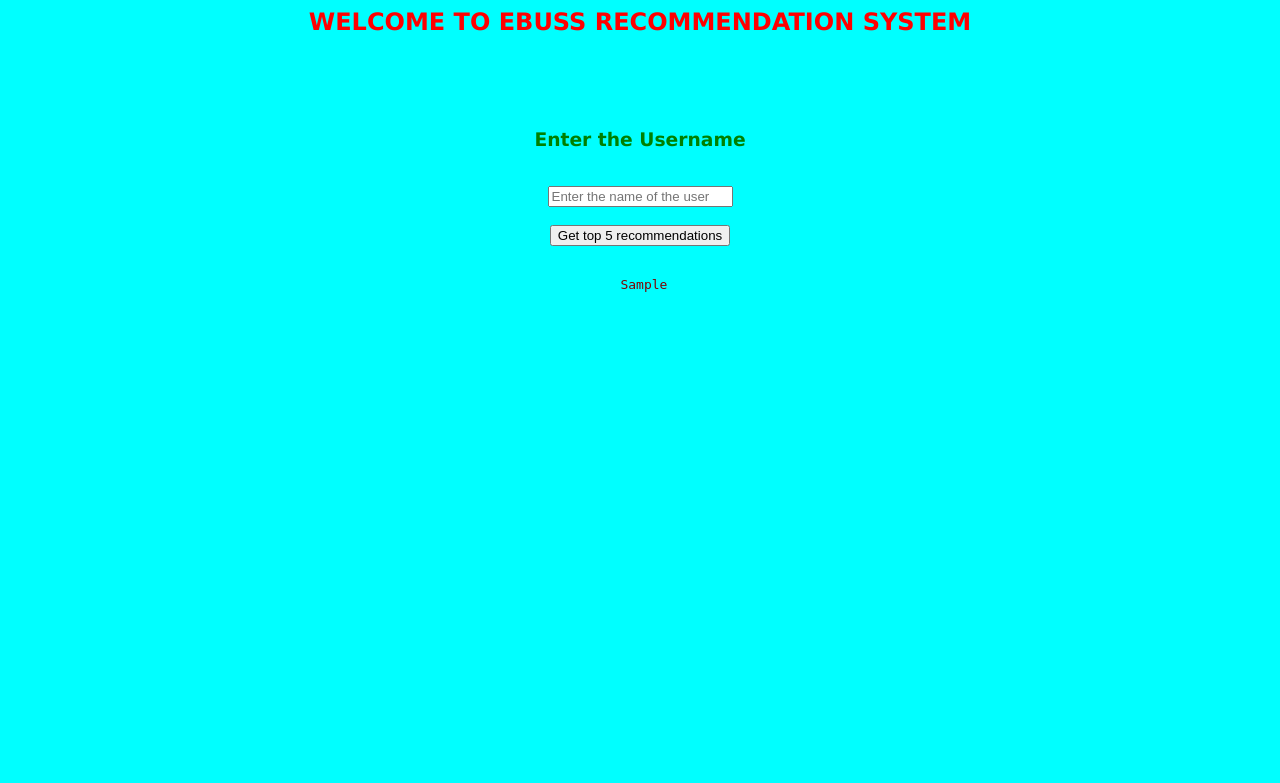
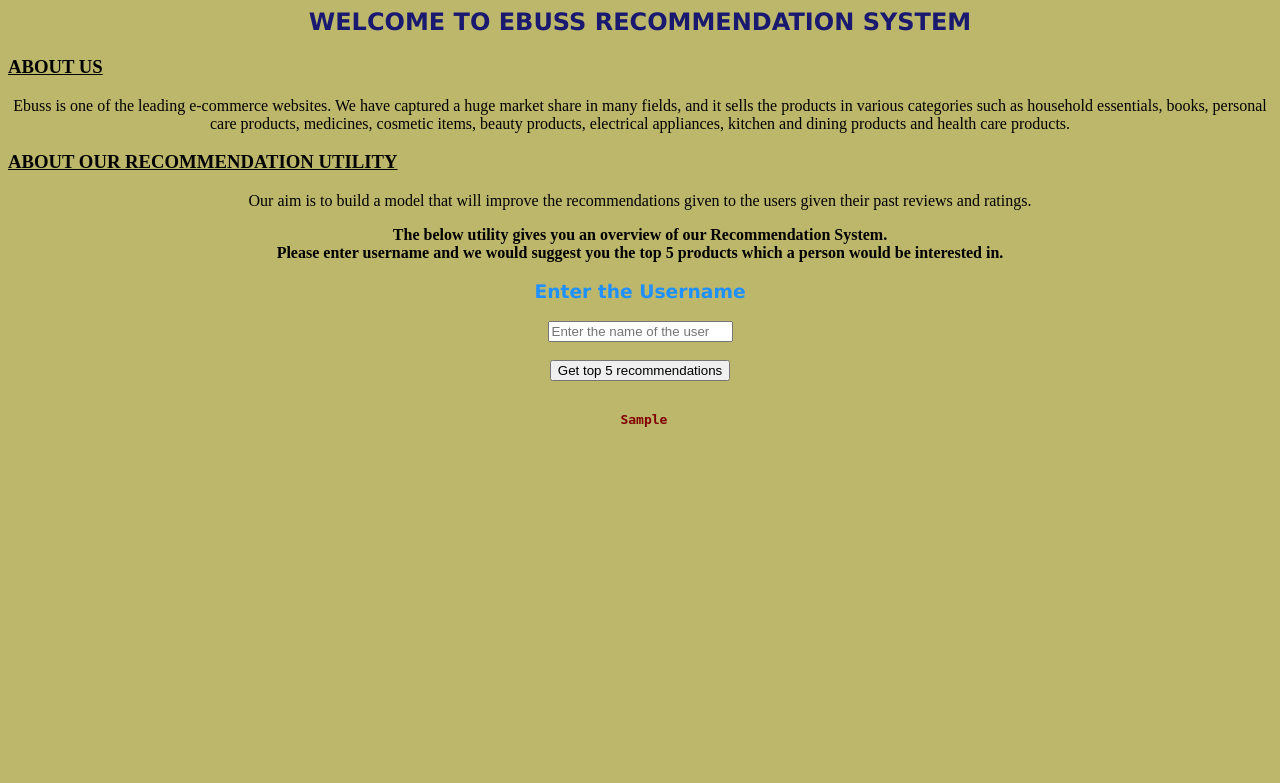
Before and after one commit to sirisha1298/Sentiment-Based-Recommendation-System, a Flask app: template templates/index.html in a window 1280 px wide. Shown: the top 783 px of the page. Run offline with Flask 2, Linux system fonts and the light colour scheme; the template is opened without the code that fills it: most values are stand-ins (such as "Sample title", 1, 10 or a date in 2020); parts of the project's set-up code (start-up, migrations or seed data) failed here and were passed over.

Commit message:
HTML page

```diff
--- a/templates/index.html
+++ b/templates/index.html
@@ -6,17 +6,33 @@
     Welcome to Item Recommendation System
 </title>
 
-<body align="center" style="background-color:cyan">
+<body align="center" style="background-color:#BDB76B">
 
 <form align="center" action="{{ url_for('recommend')}}" method="post">
-<h2><font color="red" face="Verdana"><b>WELCOME TO EBUSS RECOMMENDATION SYSTEM</b> </font></h2>
-<br><br><br>
-<h3><font color="green" face="Verdana"> Enter the Username </font> </h3> <br>
+<h2><font color="#191970" face="Verdana"><b>WELCOME TO EBUSS RECOMMENDATION SYSTEM</b> </font></h2>
+
+<h3 align="left" color="#191970"><u>ABOUT US</u></h3>
+
+<p align="'left" color="green"> Ebuss is one of the leading e-commerce websites. We have captured a huge market share in many fields,
+and it sells the products in various categories such as household essentials, books, personal
+care products, medicines, cosmetic items, beauty products, electrical appliances,
+kitchen and dining products and health care products.</p>
+
+ <h3 align="left" color="#191970"><u>ABOUT OUR RECOMMENDATION UTILITY</u></h3>
+
+ <p align="'left" color="green">Our aim is to build a model that will improve the recommendations
+given to the users given their past reviews and ratings.</p>
+
+ <p> <b> The below utility gives you an overview of our Recommendation System. <br>
+Please enter username and we would suggest you the top 5 products which
+a person would be interested in.</b> </p>
+
+<h3><font color="#1E90FF" face="Verdana"> Enter the Username </font> </h3>
 <input type="text" name="username" placeholder="Enter the name of the user" required="required">
 <br><br>
 <button align="center" type="submit">Get top 5 recommendations</button>
 <br><br>
-<pre> <font color = "maroon", family = "Comic Sans MS">{{items_list}}</font></pre>
+<pre><b> <font color = "maroon", family = "Comic Sans MS">{{items_list}}</font></b></pre>
 </form>
 
 </body>
```
